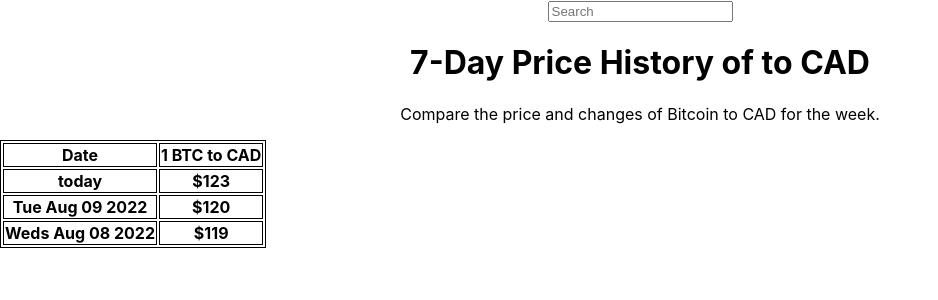
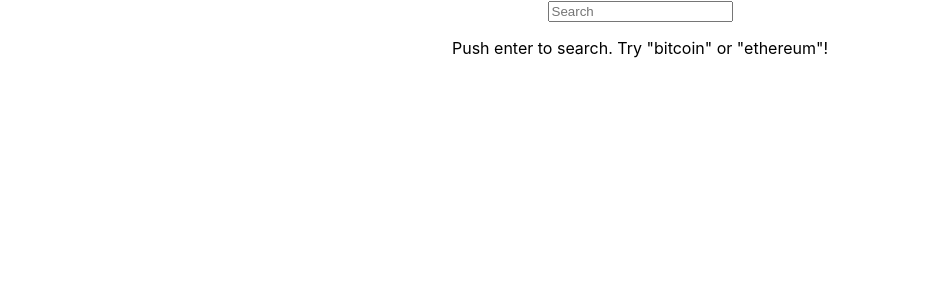
Before and after one commit to lorleod/crypto-dashboard, a React (Create React App) app: page / in a window 1280 px wide. Shown: the top 300 px of the page, without its empty margins (0-938 px from the left). Built offline with nearby package versions, Linux system fonts and the light colour scheme.

Commit message:
made table title info and table show only after search is entered

```diff
--- a/src/App.js
+++ b/src/App.js
@@ -8,6 +8,7 @@
 function App() {
   const [rows, setRows] = useState([]);
   const [searchText, setSearchText] = useState("");
+  const [enterKeyPushed, setEnterKeyPushed] = useState(false);
 
   //Take search bar input and search coingecko for prices last 7 days
   const onSearch = async (searchText) => {
@@ -39,12 +40,9 @@
 
   return (
     <div className="App">
-      <SearchBar searchText={searchText} setSearchText={setSearchText} onSearch={onSearch} />
-      <TitleInfo searchText={searchText} />
-      <p>
-        Compare the price and changes of Bitcoin to CAD for the week.
-      </p>
-      <PriceTable rows={rows} coin="BTC" />
+      <SearchBar searchText={searchText} setSearchText={setSearchText} setEnterKeyPushed={setEnterKeyPushed} onSearch={onSearch} />
+      {enterKeyPushed && <TitleInfo searchText={searchText} />}
+      {enterKeyPushed && <PriceTable rows={rows} coin="BTC" />}
     </div>
   );
 }
--- a/src/SearchBar.js
+++ b/src/SearchBar.js
@@ -4,18 +4,19 @@
   const onSearch = props.onSearch;
   const searchText = props.searchText;
   const setSearchText = props.setSearchText;
+  const setEnterKeyPushed = props.setEnterKeyPushed;
   console.log("props.setSearchText", props.setSearchText);
 
   //Changes state to input field
   const handleInput = (event) => {
-    const text = event.target.value;
-    console.log("setSearchText", setSearchText);
-    setSearchText(text);
+    setSearchText(event.target.value);
   };
 
   //Allows input to be submit by enter
   const handleEnter = (event) => {
     if (event.key === "Enter") {
+      setSearchText(event.target.value);
+      setEnterKeyPushed(true);
       onSearch(searchText);
     }
   };
@@ -35,7 +36,10 @@
         onKeyPress={handleEnter}
         value={searchText}
       ></input>
+      <p>Push enter to search. Try "bitcoin" or "ethereum"!</p>
       <br />
+
     </form>
+
   );
 }
--- a/src/TitleInfo.js
+++ b/src/TitleInfo.js
@@ -3,8 +3,13 @@
 export default function TitleInfo (props) {
 
   return (
-    <h1>
+    <div>
+      <h1>
         7-Day Price History of {props.searchText} to CAD
-    </h1>
+      </h1>
+      <p>
+        Compare the price and changes of {props.searchText} to CAD for the week.
+      </p>
+    </div>
   )
 }
```
